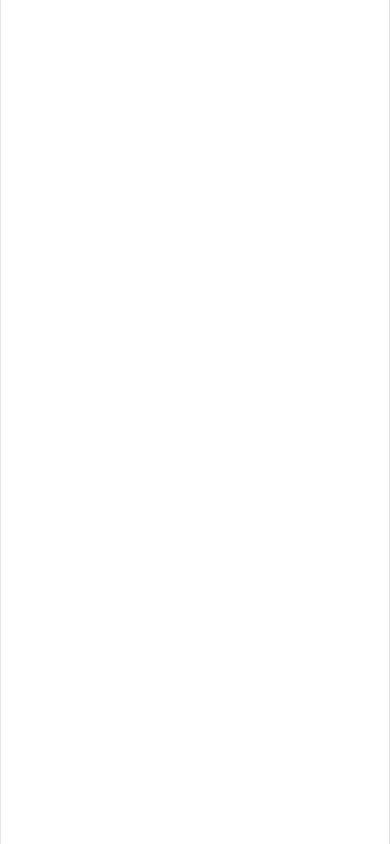
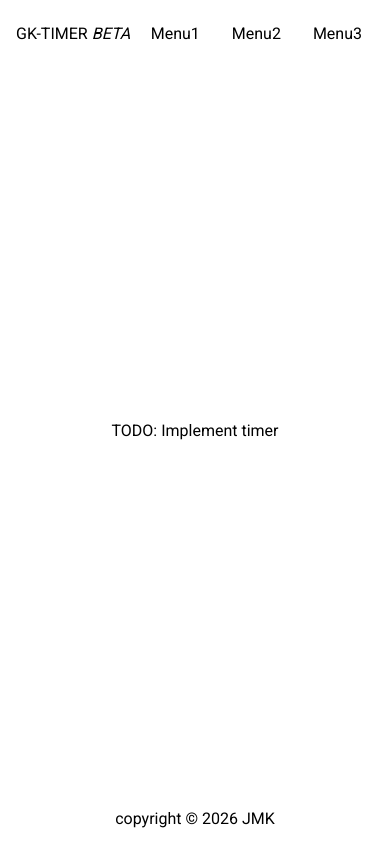
Before and after one commit to GrntKim/gk-timer, a React (Vite) app: page / in a window 390 px wide. Built offline with nearby package versions, Linux system fonts and the light colour scheme.

Commit message:
Setup basic app layout and global styling

```diff
--- a/src/App.css
+++ b/src/App.css
@@ -1,184 +1,5 @@
-.counter {
-  font-size: 16px;
-  padding: 5px 10px;
-  border-radius: 5px;
-  color: var(--accent);
-  background: var(--accent-bg);
-  border: 2px solid transparent;
-  transition: border-color 0.3s;
-  margin-bottom: 24px;
-
-  &:hover {
-    border-color: var(--accent-border);
-  }
-  &:focus-visible {
-    outline: 2px solid var(--accent);
-    outline-offset: 2px;
-  }
-}
-
-.hero {
-  position: relative;
-
-  .base,
-  .framework,
-  .vite {
-    inset-inline: 0;
-    margin: 0 auto;
-  }
-
-  .base {
-    width: 170px;
-    position: relative;
-    z-index: 0;
-  }
-
-  .framework,
-  .vite {
-    position: absolute;
-  }
-
-  .framework {
-    z-index: 1;
-    top: 34px;
-    height: 28px;
-    transform: perspective(2000px) rotateZ(300deg) rotateX(44deg) rotateY(39deg)
-      scale(1.4);
-  }
-
-  .vite {
-    z-index: 0;
-    top: 107px;
-    height: 26px;
-    width: auto;
-    transform: perspective(2000px) rotateZ(300deg) rotateX(40deg) rotateY(39deg)
-      scale(0.8);
-  }
-}
-
-#center {
+.app-container {
+  min-height: 100vh;
   display: flex;
   flex-direction: column;
-  gap: 25px;
-  place-content: center;
-  place-items: center;
-  flex-grow: 1;
-
-  @media (max-width: 1024px) {
-    padding: 32px 20px 24px;
-    gap: 18px;
-  }
 }
-
-#next-steps {
-  display: flex;
-  border-top: 1px solid var(--border);
-  text-align: left;
-
-  & > div {
-    flex: 1 1 0;
-    padding: 32px;
-    @media (max-width: 1024px) {
-      padding: 24px 20px;
-    }
-  }
-
-  .icon {
-    margin-bottom: 16px;
-    width: 22px;
-    height: 22px;
-  }
-
-  @media (max-width: 1024px) {
-    flex-direction: column;
-    text-align: center;
-  }
-}
-
-#docs {
-  border-right: 1px solid var(--border);
-
-  @media (max-width: 1024px) {
-    border-right: none;
-    border-bottom: 1px solid var(--border);
-  }
-}
-
-#next-steps ul {
-  list-style: none;
-  padding: 0;
-  display: flex;
-  gap: 8px;
-  margin: 32px 0 0;
-
-  .logo {
-    height: 18px;
-  }
-
-  a {
-    color: var(--text-h);
-    font-size: 16px;
-    border-radius: 6px;
-    background: var(--social-bg);
-    display: flex;
-    padding: 6px 12px;
-    align-items: center;
-    gap: 8px;
-    text-decoration: none;
-    transition: box-shadow 0.3s;
-
-    &:hover {
-      box-shadow: var(--shadow);
-    }
-    .button-icon {
-      height: 18px;
-      width: 18px;
-    }
-  }
-
-  @media (max-width: 1024px) {
-    margin-top: 20px;
-    flex-wrap: wrap;
-    justify-content: center;
-
-    li {
-      flex: 1 1 calc(50% - 8px);
-    }
-
-    a {
-      width: 100%;
-      justify-content: center;
-      box-sizing: border-box;
-    }
-  }
-}
-
-#spacer {
-  height: 88px;
-  border-top: 1px solid var(--border);
-  @media (max-width: 1024px) {
-    height: 48px;
-  }
-}
-
-.ticks {
-  position: relative;
-  width: 100%;
-
-  &::before,
-  &::after {
-    content: '';
-    position: absolute;
-    top: -4.5px;
-    border: 5px solid transparent;
-  }
-
-  &::before {
-    left: 0;
-    border-left-color: var(--border);
-  }
-  &::after {
-    right: 0;
-    border-right-color: var(--border);
-  }
-}
--- a/src/App.jsx
+++ b/src/App.jsx
@@ -1,9 +1,17 @@
+import Footer from "./components/Layouts/Footer/Footer"
+import Header from "./components/Layouts/Header/Header"
+import Timer from "./components/Timer/Timer"
+import "./App.css"
+
 function App() {
 
   return (
-    <>
-    </>
-  )
+      <div className="app-container">
+        <Header></Header>
+        <Timer></Timer>
+        <Footer></Footer>
+      </div>
+  );
 }
 
-export default App
+export default App;
--- /dev/null
+++ b/src/components/Layouts/Footer/Footer.css
@@ -0,0 +1,6 @@
+footer {
+    padding: 1em;
+    display: flex;
+    justify-content: center;
+    align-items: center;
+}
--- /dev/null
+++ b/src/components/Layouts/Footer/Footer.jsx
@@ -0,0 +1,9 @@
+import './Footer.css';
+
+export default function Footer() {
+    return (
+        <footer>
+            copyright &copy; {new Date().getFullYear()} JMK
+        </footer>
+    );
+}
--- /dev/null
+++ b/src/components/Layouts/Header/Header.css
@@ -0,0 +1,27 @@
+header {
+    padding: 1em;
+    display: flex;
+    justify-content: space-between;
+    align-items: center;
+}
+
+a {
+    display: inline-block;
+    padding: 0.5rem 0.75rem;
+    border-radius: 5px;
+    text-decoration: none;
+    color: black;
+    transition: background-color 0.2s ease, color 0.2s ease;
+}
+
+a:hover {
+    background-color: #eee;
+}
+
+.menus .list-menus {
+    margin: 0;
+    padding: 0;
+    display: flex;
+    list-style: none;
+    gap: 0.5em;
+}
--- /dev/null
+++ b/src/components/Layouts/Header/Header.jsx
@@ -0,0 +1,18 @@
+import './Header.css';
+
+export default function Header() {
+    return (
+        <header>
+            <div className="logo">
+                GK-TIMER <em>BETA</em>
+            </div>
+            <div className="menus">
+                <ul className="list-menus">
+                    <li><a href="#">Menu1</a></li>
+                    <li><a href="#">Menu2</a></li>
+                    <li><a href="#">Menu3</a></li>
+                </ul>
+            </div>
+        </header>
+    );
+}
--- /dev/null
+++ b/src/components/Timer/Timer.css
@@ -0,0 +1,6 @@
+.cube-timer {
+    display: flex;
+    justify-content: center;
+    align-items: center;
+    flex: 1;
+}
--- /dev/null
+++ b/src/components/Timer/Timer.jsx
@@ -0,0 +1,9 @@
+import './Timer.css';
+
+export default function Timer() {
+    return (
+        <div className="cube-timer">
+            TODO: Implement timer
+        </div>
+    );
+}
--- a/src/index.css
+++ b/src/index.css
@@ -1,111 +1,10 @@
-:root {
-  --text: #6b6375;
-  --text-h: #08060d;
-  --bg: #fff;
-  --border: #e5e4e7;
-  --code-bg: #f4f3ec;
-  --accent: #aa3bff;
-  --accent-bg: rgba(170, 59, 255, 0.1);
-  --accent-border: rgba(170, 59, 255, 0.5);
-  --social-bg: rgba(244, 243, 236, 0.5);
-  --shadow:
-    rgba(0, 0, 0, 0.1) 0 10px 15px -3px, rgba(0, 0, 0, 0.05) 0 4px 6px -2px;
+@import url('https://fonts.googleapis.com/css2?family=Roboto:wght@400;500;700&display=swap');
 
-  --sans: system-ui, 'Segoe UI', Roboto, sans-serif;
-  --heading: system-ui, 'Segoe UI', Roboto, sans-serif;
-  --mono: ui-monospace, Consolas, monospace;
-
-  font: 18px/145% var(--sans);
-  letter-spacing: 0.18px;
-  color-scheme: light dark;
-  color: var(--text);
-  background: var(--bg);
-  font-synthesis: none;
-  text-rendering: optimizeLegibility;
-  -webkit-font-smoothing: antialiased;
-  -moz-osx-font-smoothing: grayscale;
-
-  @media (max-width: 1024px) {
-    font-size: 16px;
-  }
-}
-
-@media (prefers-color-scheme: dark) {
-  :root {
-    --text: #9ca3af;
-    --text-h: #f3f4f6;
-    --bg: #16171d;
-    --border: #2e303a;
-    --code-bg: #1f2028;
-    --accent: #c084fc;
-    --accent-bg: rgba(192, 132, 252, 0.15);
-    --accent-border: rgba(192, 132, 252, 0.5);
-    --social-bg: rgba(47, 48, 58, 0.5);
-    --shadow:
-      rgba(0, 0, 0, 0.4) 0 10px 15px -3px, rgba(0, 0, 0, 0.25) 0 4px 6px -2px;
-  }
-
-  #social .button-icon {
-    filter: invert(1) brightness(2);
-  }
+* {
+  box-sizing: border-box;
 }
 
 body {
   margin: 0;
+  font-family: 'Roboto', Arial, Helvetica, sans-serif;
 }
-
-#root {
-  width: 1126px;
-  max-width: 100%;
-  margin: 0 auto;
-  text-align: center;
-  border-inline: 1px solid var(--border);
-  min-height: 100svh;
-  display: flex;
-  flex-direction: column;
-  box-sizing: border-box;
-}
-
-h1,
-h2 {
-  font-family: var(--heading);
-  font-weight: 500;
-  color: var(--text-h);
-}
-
-h1 {
-  font-size: 56px;
-  letter-spacing: -1.68px;
-  margin: 32px 0;
-  @media (max-width: 1024px) {
-    font-size: 36px;
-    margin: 20px 0;
-  }
-}
-h2 {
-  font-size: 24px;
-  line-height: 118%;
-  letter-spacing: -0.24px;
-  margin: 0 0 8px;
-  @media (max-width: 1024px) {
-    font-size: 20px;
-  }
-}
-p {
-  margin: 0;
-}
-
-code,
-.counter {
-  font-family: var(--mono);
-  display: inline-flex;
-  border-radius: 4px;
-  color: var(--text-h);
-}
-
-code {
-  font-size: 15px;
-  line-height: 135%;
-  padding: 4px 8px;
-  background: var(--code-bg);
-}
```
